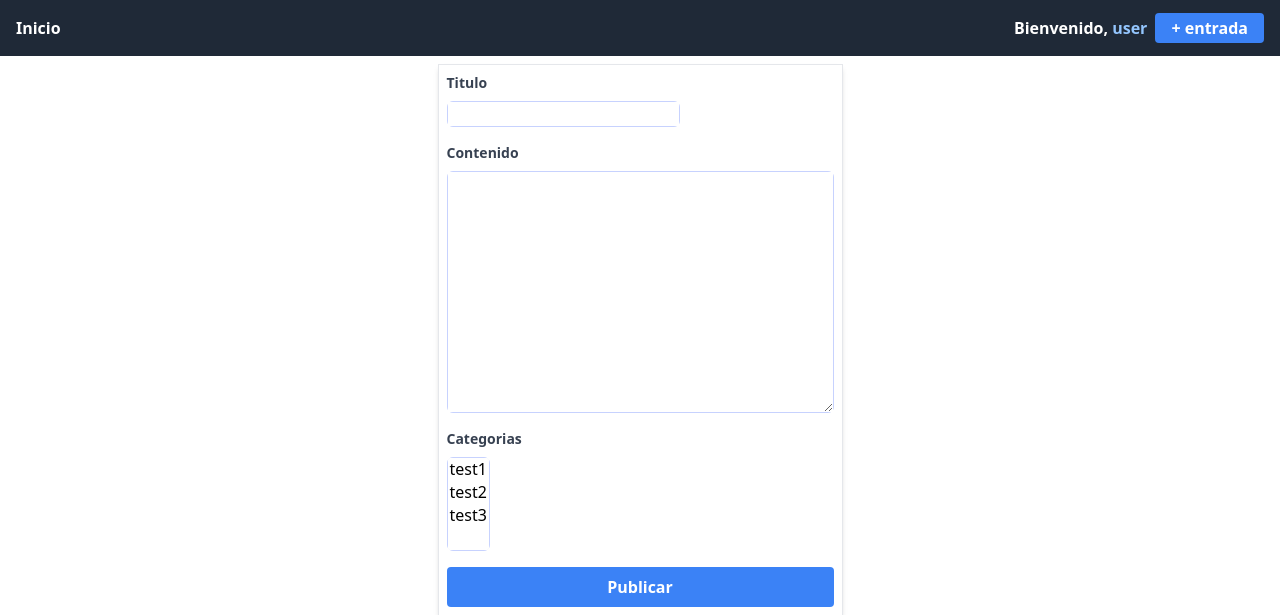
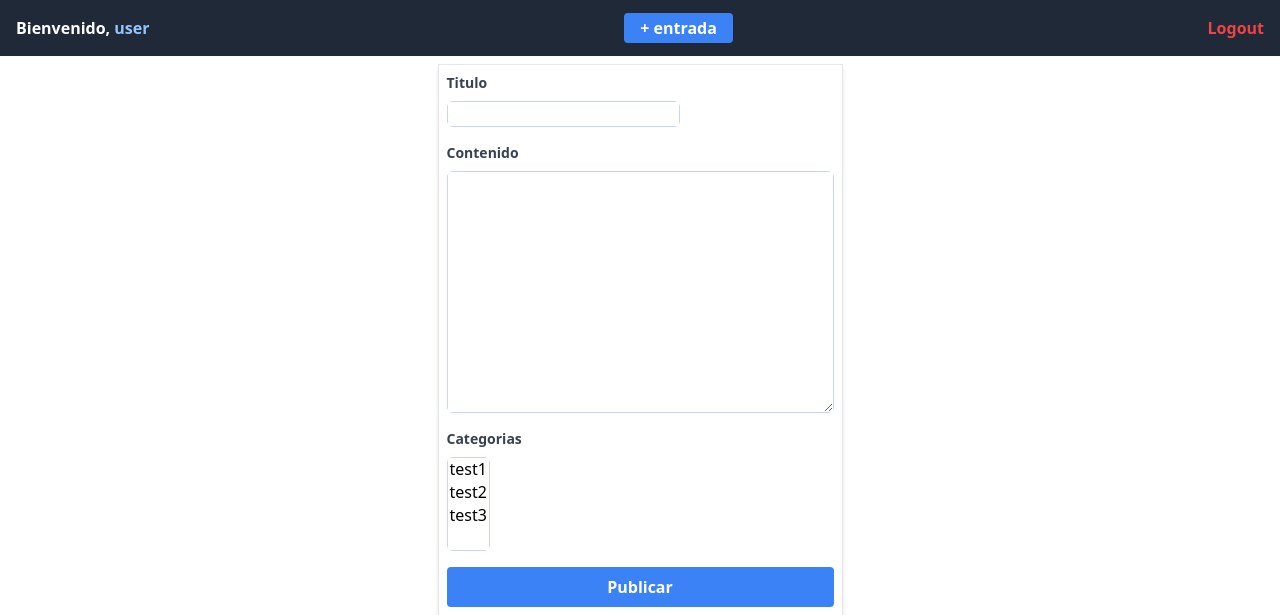
Before and after one commit to irastorzatobias/minishitblog, a Django app: page /entrada/new/ in a window 1280 px wide. Shown: the top 615 px of the page. Run offline with Django 4.2, Linux system fonts and the light colour scheme; a user stored in the database is signed in; data comes from the database, SQL or seed files in the repository; both versions use the stored data as it was after the commit; some libraries are stand-ins or nearby versions.

Commit message:
added logout

```diff
--- a/blog_app/templates/blog_app/base.html
+++ b/blog_app/templates/blog_app/base.html
@@ -13,14 +13,12 @@
     <nav class="bg-gray-800 text-white p-4 font-bold">
       <ul class="flex justify-between">
         {% if user.is_authenticated %}
-        <a href="{% url 'entrada_list' %}" class="text-white font-bold"> Inicio </a>
-        <div class="flex flex-row gap-2">
         <li>
-            <span
+          <a href="{% url 'entrada_list' %}"
             >Bienvenido,
             <span class="font-semibold text-blue-300"
               >{{ user.username }}</span
-              ></span
+            ></a
           >
         </li>
         <li>
@@ -31,6 +29,12 @@
             + entrada
           </a>
         </li>
+        <div class="flex flex-row gap-2">
+          <li>
+            <a href="{% url 'logout' %}" class="text-red-500 font-bold">
+              Logout
+            </a>
+          </li>
         </div>
         {% endif %}
       </ul>
--- a/blog_app/templates/login.html
+++ b/blog_app/templates/login.html
@@ -3,6 +3,7 @@
 <head>
     <meta charset="UTF-8">
     <title>Iniciar sesión</title>
+    <link href="https://cdn.jsdelivr.net/npm/tailwindcss@2.2.19/dist/tailwind.min.css" rel="stylesheet">
 </head>
 <body class="bg-gray-200 h-screen flex justify-center items-center">
 
--- a/blog_app/urls.py
+++ b/blog_app/urls.py
@@ -2,7 +2,7 @@ from django.urls import path, include
 from rest_framework.routers import DefaultRouter
 from .views import EntradaListView, EntradaCreateView, EntradaDeleteView, EntradaUpdateView, ComentarioCreateView, ComentarioDeleteView
 from .api import CategoriaViewSet, EntradaViewSet, ComentarioViewSet, CustomUserViewSet
-from django.contrib.auth.views import LoginView
+from django.contrib.auth.views import LoginView, LogoutView
 
 router = DefaultRouter()
 router.register(r'categorias', CategoriaViewSet)
@@ -18,5 +18,6 @@ urlpatterns = [
     path('entrada/<int:pk>/comentario/new/', ComentarioCreateView.as_view(), name='comentario_new'),
     path('comentario/<int:pk>/delete/', ComentarioDeleteView.as_view(), name='comentario_delete'),
     path('login/', LoginView.as_view(template_name="login.html"),name='login'),
+    path('logout/', LogoutView.as_view(next_page='/login/'), name='logout'),
     path('api/', include(router.urls)),
 ]
```
Also changed, not shown: db.sqlite3. Lines whose indentation alone changed are shown as unchanged.
